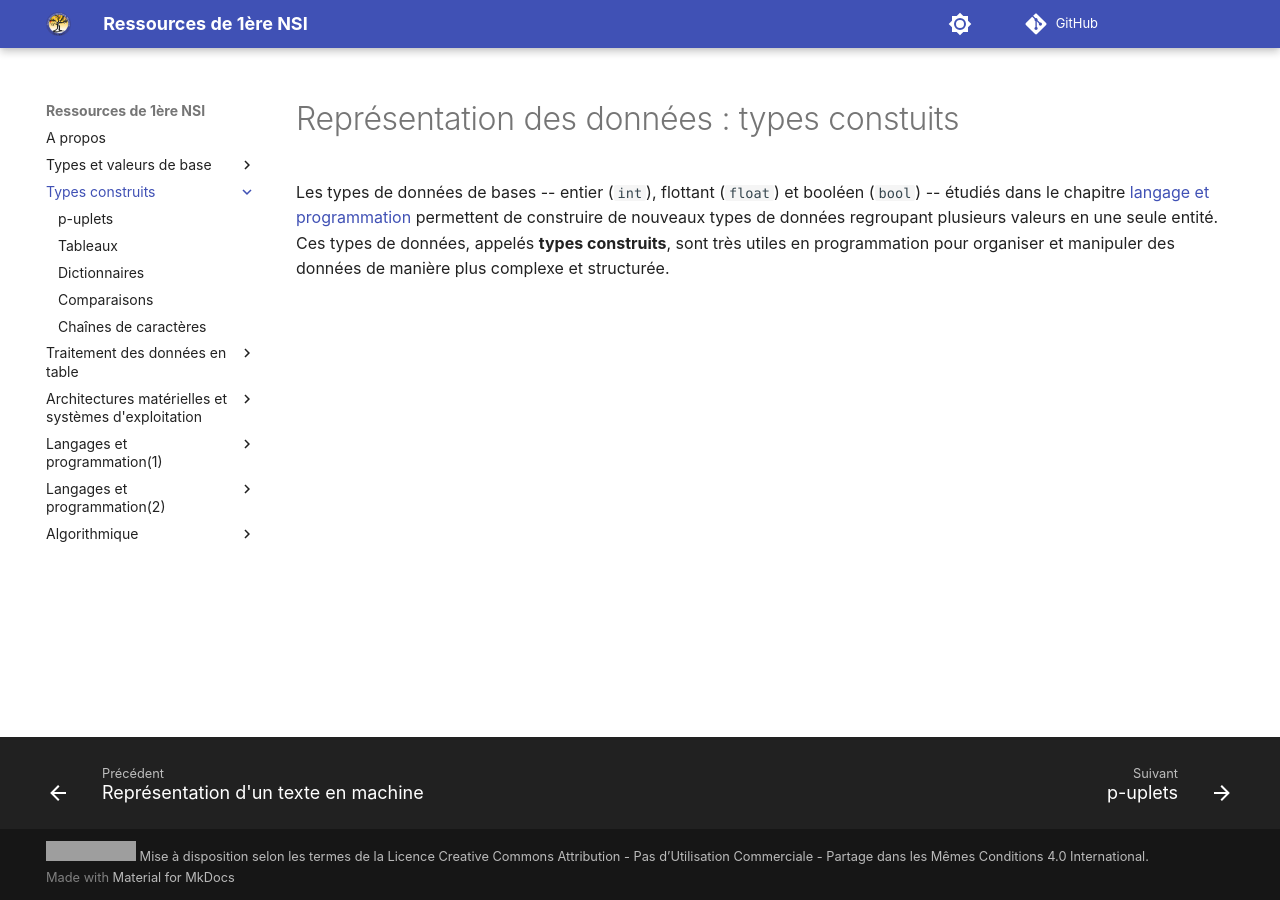
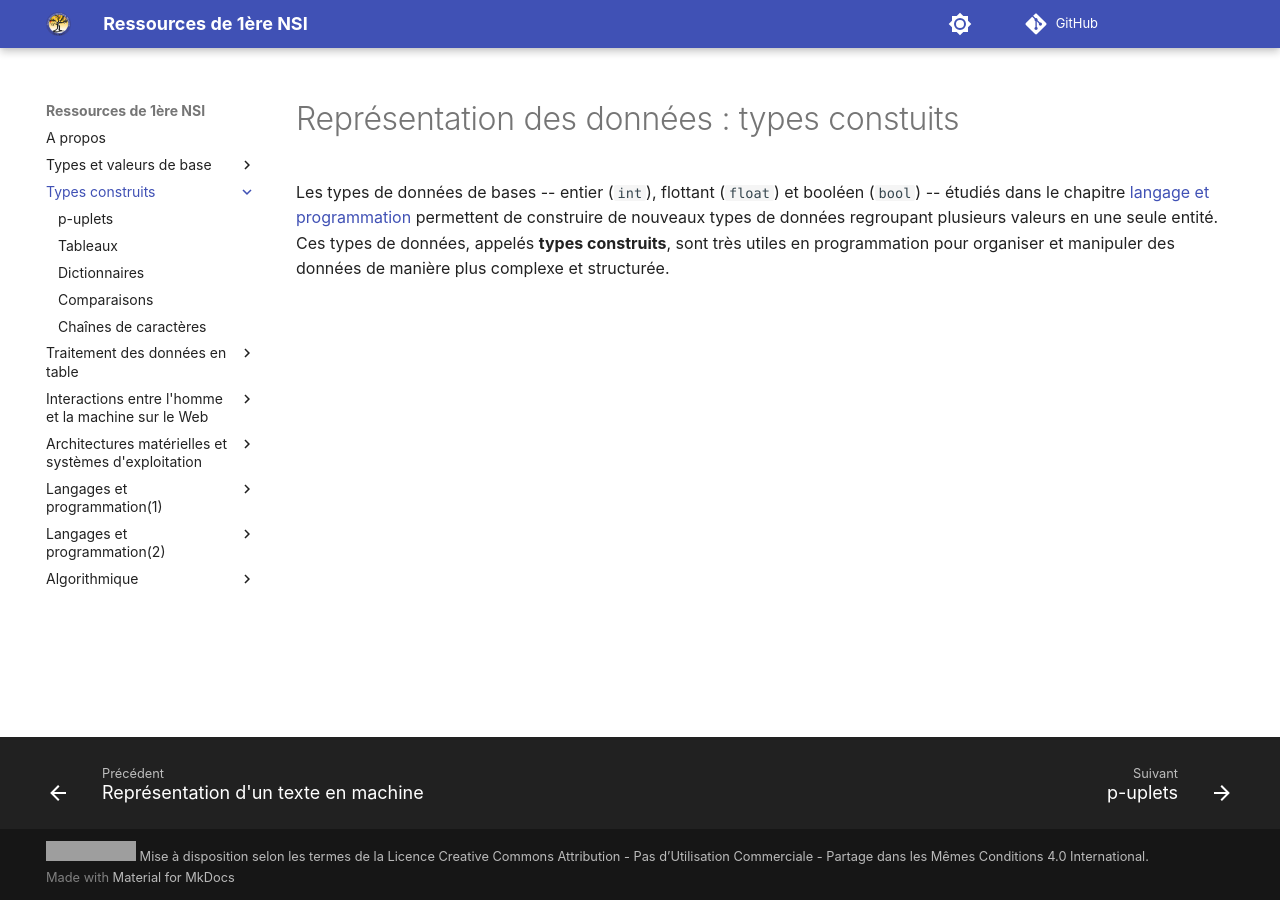
Before and after one commit to fab-perez/NSI-1, an MkDocs documentation site: the page built from docs/types-construits/index.md, in a window 1280 px wide. Built offline with MkDocs 1.6.1 and Material for MkDocs 9.7.7, drawn with Linux system fonts in a browser that asks for light colours; comment, search, counter and statistics services are not loaded; some of the changed lines change nothing that is shown; grey boxes are pictures that could not be loaded.

Commit message:
Update mkdocs.yml

```diff
--- a/mkdocs.yml
+++ b/mkdocs.yml
@@ -156,8 +156,10 @@ nav:
     - Fusionner des tables: donnees-en-tables/5-fusionner-des-tables.md
 
 
-  #- Interactions entre l’homme et la machine sur le Web:
-  #  - ihm-sur-web/index.md
+  - Interactions entre l'homme et la machine sur le Web:
+    - ihm-sur-web/index.md
+    - Modalité de l'interaction homme-machine, évènements, boutons et formulaires: ihm-sur-web/1-modalite-evenements-interaction-utilisateur.md
+    - Interaction client-serveur, requête HTTP, méthodes GET et POST: ihm-sur-web/2-client-serveur-http-get-post.md
 
   - Architectures matérielles et systèmes d'exploitation:
     - architecture-materielles-et-systemes-d-exploitation/index.md
```
